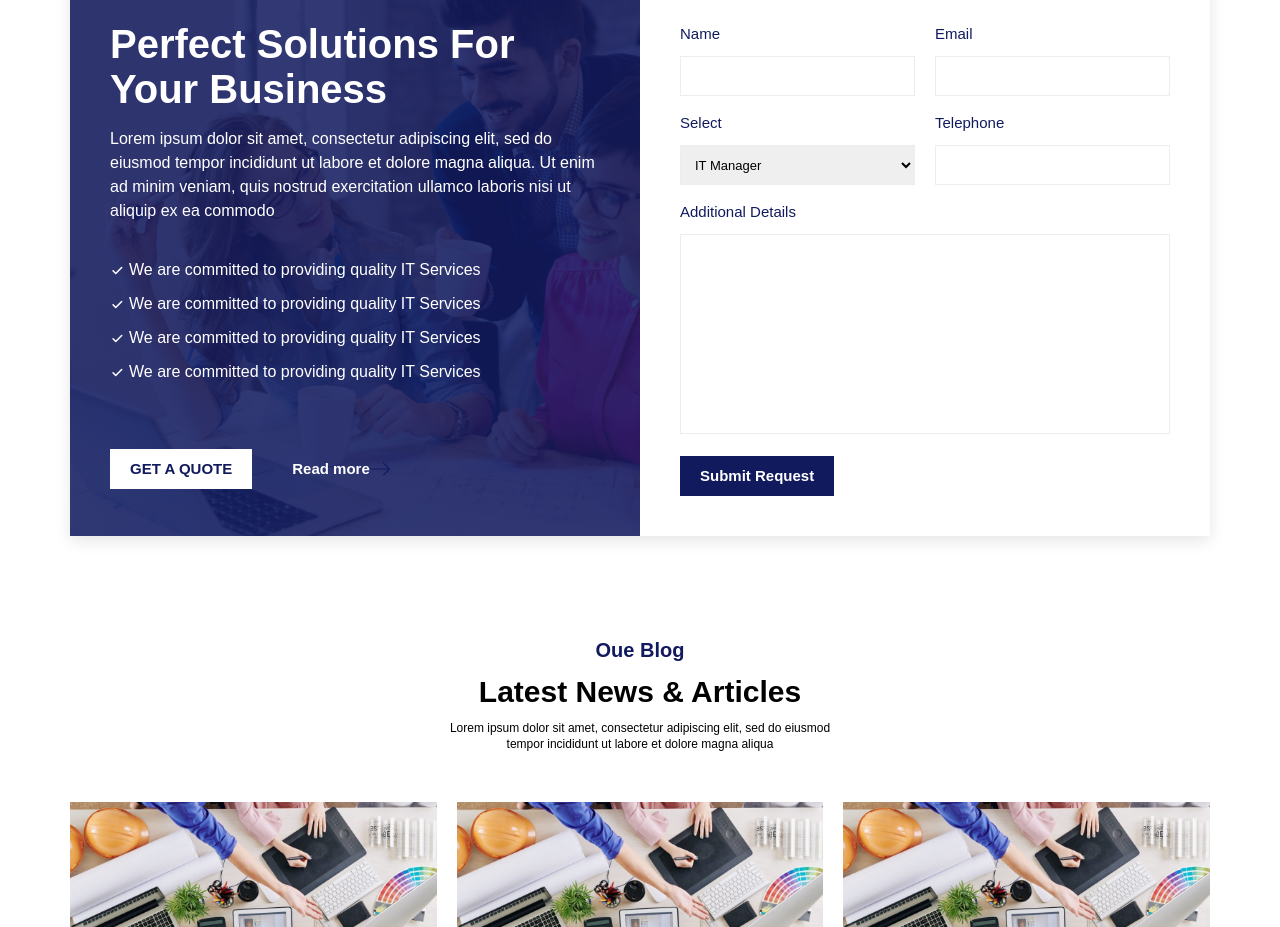
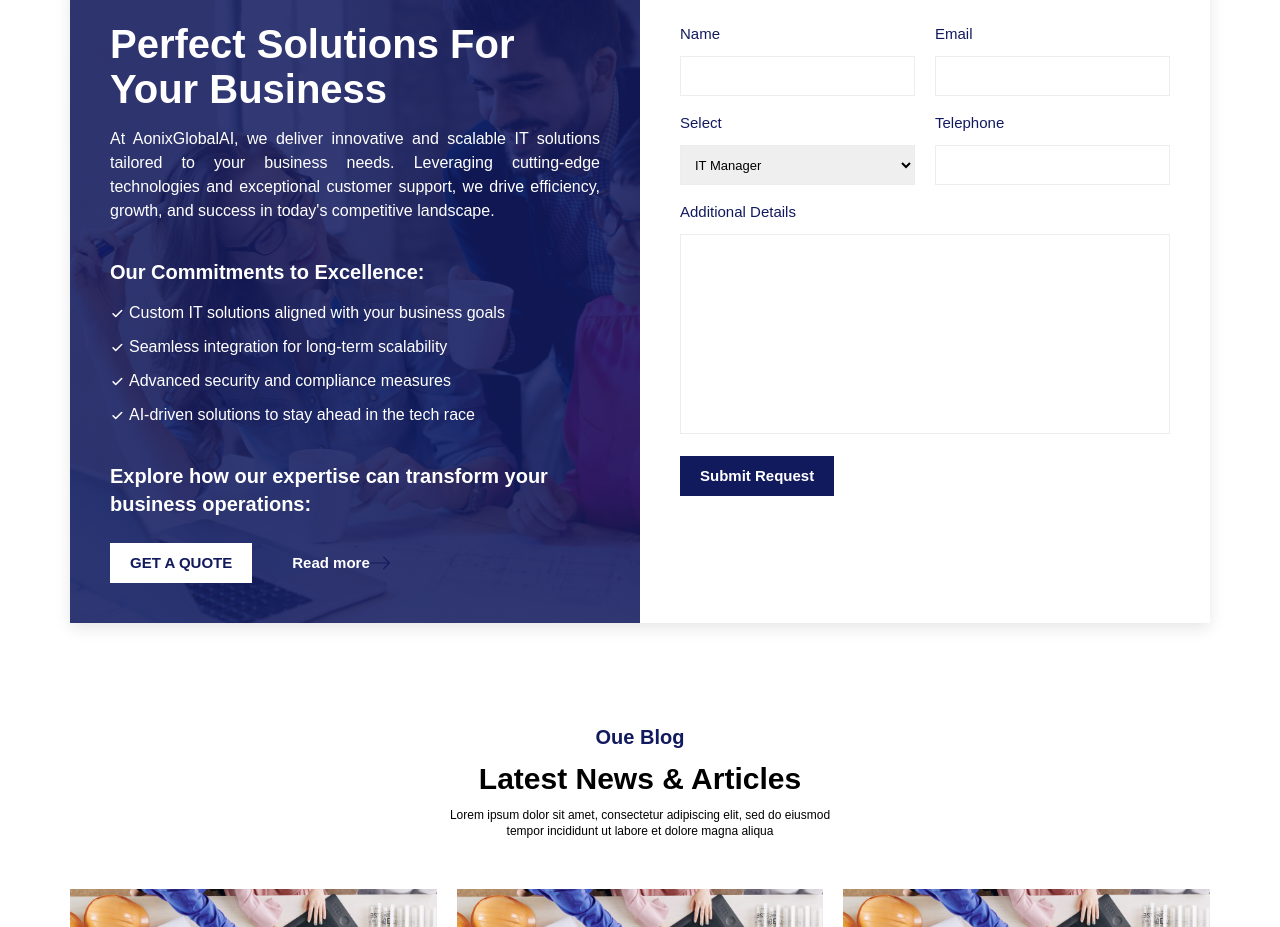
Before and after one commit to aOnixglobalai99/aonixglobalai-portfolio, a Next.js app: page / in a window 1280 px wide. Shown: the part 4440-5367 px from the top of the page. Built offline with nearby package versions, Linux system fonts and the light colour scheme.

Commit message:
content update in the Perfect Solutions For Your Bussiness section

```diff
--- a/src/app/Home/page.tsx
+++ b/src/app/Home/page.tsx
@@ -443,13 +443,17 @@
                 <h2 className="text-[40px] text-[white] font-bold leading-[45px]">
                   Perfect Solutions For Your Business
                 </h2>
-                <p className="text-base text-[white]">
-                  Lorem ipsum dolor sit amet, consectetur adipiscing elit, sed
-                  do eiusmod tempor incididunt ut labore et dolore magna aliqua.
-                  Ut enim ad minim veniam, quis nostrud exercitation ullamco
-                  laboris nisi ut aliquip ex ea commodo
+                <p className="text-base text-[white] text-justify">
+                  At AonixGlobalAI, we deliver innovative and scalable IT
+                  solutions tailored to your business needs. Leveraging
+                  cutting-edge technologies and exceptional customer support, we
+                  drive efficiency, growth, and success in today's competitive
+                  landscape.
                 </p>
-                <ul className="gap-2.5 flex flex-col mt-5">
+                <p className="text-xl text-[white] font-bold mt-5">
+                  Our Commitments to Excellence:
+                </p>
+                <ul className="gap-2.5 flex flex-col">
                   <li className="text-[16px] text-[white] flex gap-1">
                     <Image
                       src={whitetick}
@@ -457,7 +461,7 @@
                       width={15}
                       height={10}
                     />
-                    We are committed to providing quality IT Services
+                    Custom IT solutions aligned with your business goals
                   </li>
                   <li className="text-[16px] text-[white] flex gap-1">
                     <Image
@@ -466,7 +470,7 @@
                       width={15}
                       height={10}
                     />{' '}
-                    We are committed to providing quality IT Services
+                    Seamless integration for long-term scalability
                   </li>
                   <li className="text-[16px] text-[white] flex gap-1">
                     <Image
@@ -475,7 +479,7 @@
                       width={15}
                       height={10}
                     />{' '}
-                    We are committed to providing quality IT Services
+                    Advanced security and compliance measures
                   </li>
                   <li className="text-[16px] text-[white] flex gap-1">
                     <Image
@@ -484,10 +488,14 @@
                       width={15}
                       height={10}
                     />{' '}
-                    We are committed to providing quality IT Services
+                    AI-driven solutions to stay ahead in the tech race
                   </li>
                 </ul>
-                <div className="flex gap-5 mt-[50px]">
+                <p className="text-xl text-[white] font-bold mt-5">
+                  Explore how our expertise can transform your business
+                  operations:
+                </p>
+                <div className="flex gap-5 mt-[10px]">
                   <Link
                     href=""
                     className="text-[15px] h-10 flex items-center bg-[white] font-semibold px-5 py-0 text-[#121a5e]"
```
